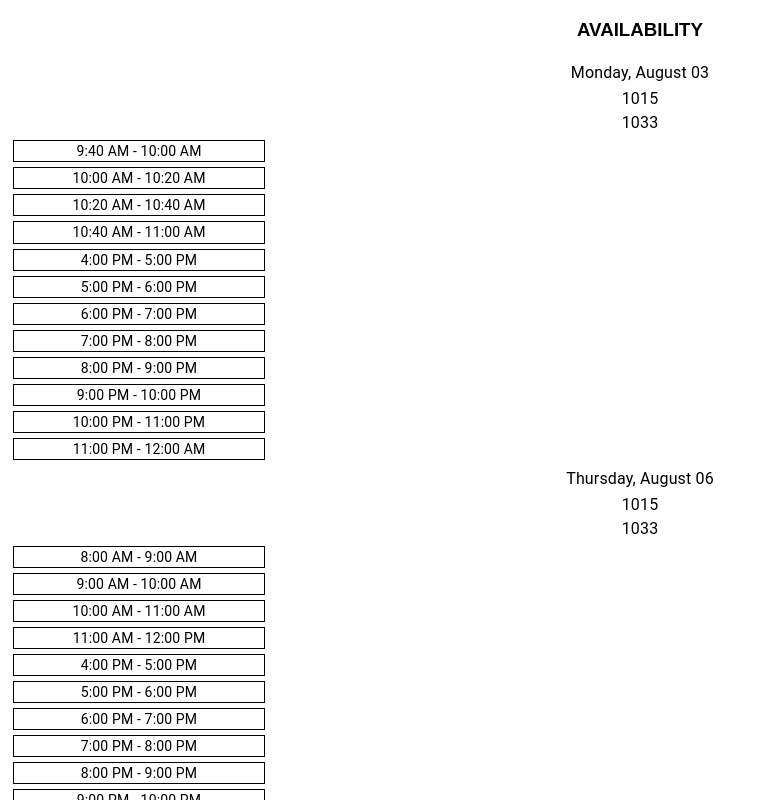
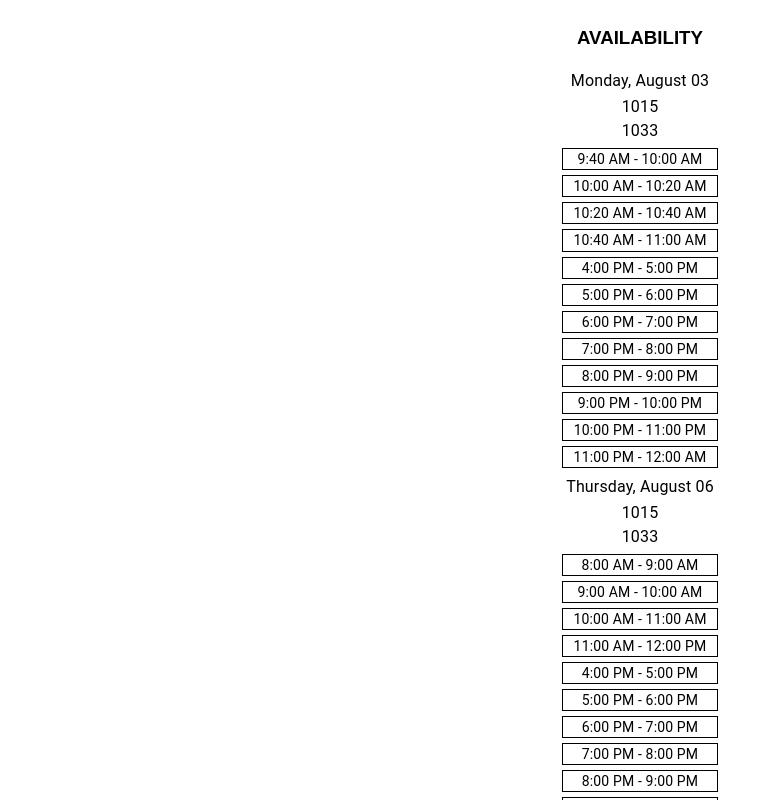
Before and after one commit to leonct74/Availability, a React (Create React App) app: page / in a window 1280 px wide. Shown: the top 800 px of the page, without its empty margins (0-768 px from the left). Built offline with nearby package versions, Linux system fonts and the light colour scheme.

Commit message:
align timeslot to center

```diff
--- a/src/App.js
+++ b/src/App.js
@@ -314,7 +314,15 @@ export default function App() {
   }, []);
 
   return (
-    <div className="App">
+    <div
+      className="App"
+      style={{
+        display: "flex",
+        flexDirection: "column",
+        justifyContent: "center",
+        alignItems: "center"
+      }}
+    >
       {/* <h1>UTC: {today}</h1> */}
       <h3>AVAILABILITY</h3>
       <div>
@@ -331,6 +339,8 @@ export default function App() {
                 <div
                   key={`s-${s}`}
                   style={{
+                    paddingLeft: 10,
+                    paddingRight: 10,
                     borderStyle: "solid",
                     borderWidth: 0.5,
                     maxWidth: 250,
```
